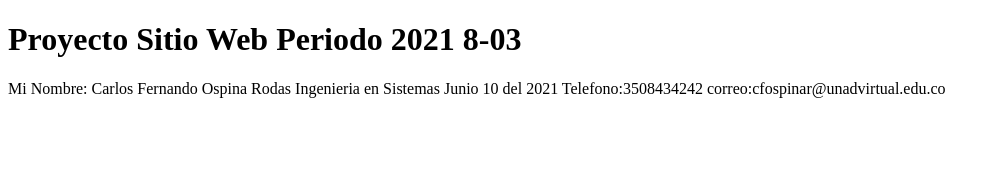
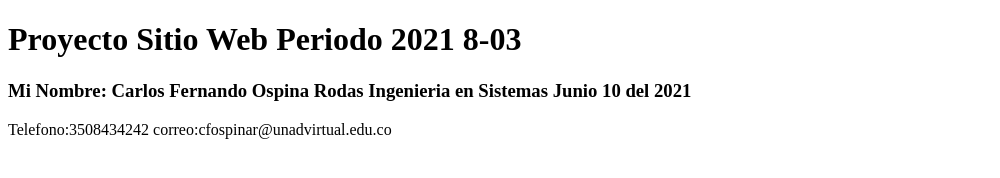
Before and after one commit to Fernandop77/DSW-FernandoOspina, a plain HTML site: page index.html in a window 1280 px wide. Shown: the whole page, without its empty margins (0-1000 px from the left). Drawn offline with Linux system fonts and the light colour scheme.

Commit message:
Update index.html

```diff
--- a/index.html
+++ b/index.html
@@ -7,15 +7,24 @@
     <title>Document</title>
 </head>
 <body>
-    <h1>Proyecto Sitio Web Periodo 2021 8-03</h1>
-    <p>
+    <h1>
+        Proyecto Sitio Web Periodo 2021 8-03
+
+    </h1>
+    <h3>
+
         Mi Nombre: Carlos Fernando Ospina Rodas
         Ingenieria en Sistemas
         Junio 10 del 2021
+    </h3>
+
+    <p>
+
         Telefono:3508434242
         correo:cfospinar@unadvirtual.edu.co
 
 
     </p>
+
 </body>
 </html>
```
